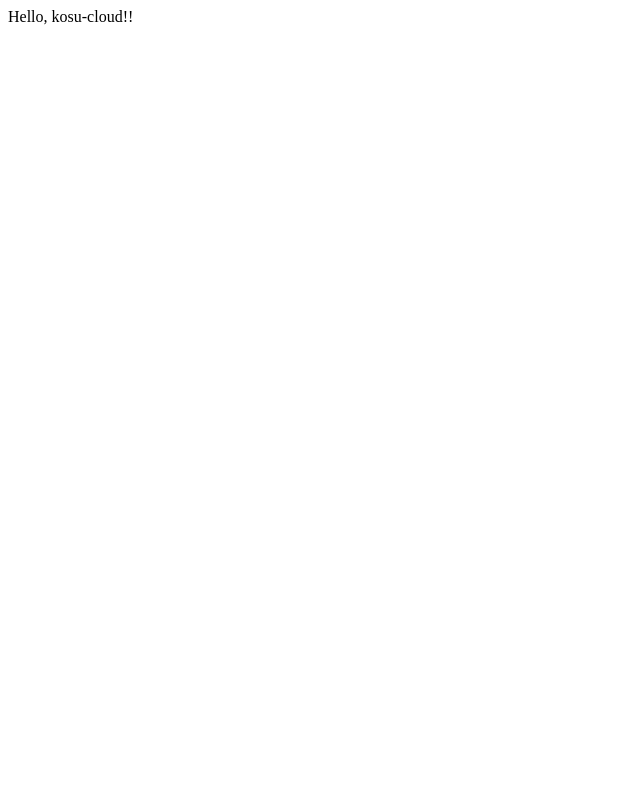
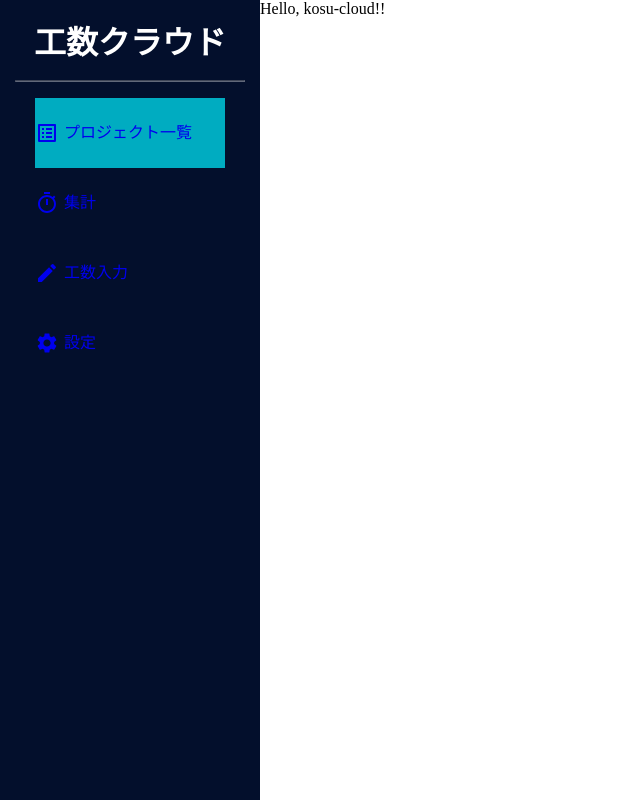
Before and after one commit to Sa2Knight/kosu-cloud, a Next.js app: page / in a window 1280 px wide. Shown: the whole page, without its empty margins (0-640 px from the left). Built offline with nearby package versions, Linux system fonts and the light colour scheme.

Commit message:
サイドメニューコンポーネントをざっと実装

```diff
--- /dev/null
+++ b/components/Sidebar.tsx
@@ -0,0 +1,96 @@
+import Link from 'next/link'
+import EditIcon from '@material-ui/icons/Edit'
+import ListAltIcon from '@material-ui/icons/ListAlt'
+import TimerIcon from '@material-ui/icons/Timer'
+import SettingsIcon from '@material-ui/icons/Settings'
+
+export default function Sidebar() {
+  return (
+    <div className="sidebar">
+      <h1 className="header">工数クラウド</h1>
+      <hr className="line" />
+      <ul className="menu-list">
+        <li className="menu-list-item selected">
+          <Link href="/">
+            <a>
+              <ListAltIcon />
+              <label>プロジェクト一覧</label>
+            </a>
+          </Link>
+        </li>
+        <li className="menu-list-item">
+          <Link href="/">
+            <a>
+              <TimerIcon />
+              <label>集計</label>
+            </a>
+          </Link>
+        </li>
+        <li className="menu-list-item">
+          <Link href="/">
+            <a>
+              <EditIcon />
+              <label>工数入力</label>
+            </a>
+          </Link>
+        </li>
+        <li className="menu-list-item">
+          <Link href="/">
+            <a>
+              <SettingsIcon />
+              <label>設定</label>
+            </a>
+          </Link>
+        </li>
+      </ul>
+
+      <style jsx>{`
+        .sidebar {
+          width: 100%;
+          height: 100%;
+          padding: 15px;
+          box-sizing: border-box;
+          font-family: 'Roboto', 'Helvetica', 'Arial', sans-serif;
+          color: #fff;
+          background-color: rgb(3, 15, 44);
+
+          .header {
+            margin: 0;
+            padding: 10px;
+            text-align: center;
+          }
+          .line {
+            opacity: 0.4;
+          }
+          .menu-list {
+            padding-left: 20px;
+            padding-right: 20px;
+            .menu-list-item {
+              display: flex;
+              align-items: center;
+              height: 70px;
+              font-family: 'Roboto', 'Helvetica', 'Arial', sans-serif;
+              font-weight: 300;
+              line-height: 1.5em;
+              list-style-type: none;
+              &.selected {
+                background-color: #00acc1;
+              }
+              a {
+                display: flex;
+                text-decoration: none;
+                &:visited {
+                  color: #fff;
+                }
+                label {
+                  margin-left: 5px;
+                  cursor: pointer;
+                }
+              }
+            }
+          }
+        }
+      `}</style>
+    </div>
+  )
+}
--- a/pages/_app.tsx
+++ b/pages/_app.tsx
@@ -1,5 +1,7 @@
 import { AppProps } from 'next/dist/next-server/lib/router/router'
+import Sidebar from '../components/Sidebar'
 import Head from 'next/head'
+import 'normalize.css'
 
 export default function App({ Component, pageProps }: AppProps) {
   return (
@@ -11,7 +13,29 @@ export default function App({ Component, pageProps }: AppProps) {
           href="https://fonts.googleapis.com/css?family=Roboto:300,400,500,700&display=swap"
         />
       </Head>
-      <Component {...pageProps} />
+      <div className="app-wrapper">
+        <aside className="sidebar-wrapper">
+          <Sidebar />
+        </aside>
+        <main className="router-component-wrapper">
+          <Component {...pageProps} />
+        </main>
+      </div>
+
+      <style jsx>{`
+        .app-wrapper {
+          display: flex;
+          height: 100vh;
+          .sidebar-wrapper {
+            width: 260px;
+            height: 100%;
+          }
+          .router-component-wrapper {
+            width: calc(100% - 260px);
+            height: 100%;
+          }
+        }
+      `}</style>
     </>
   )
 }
```
